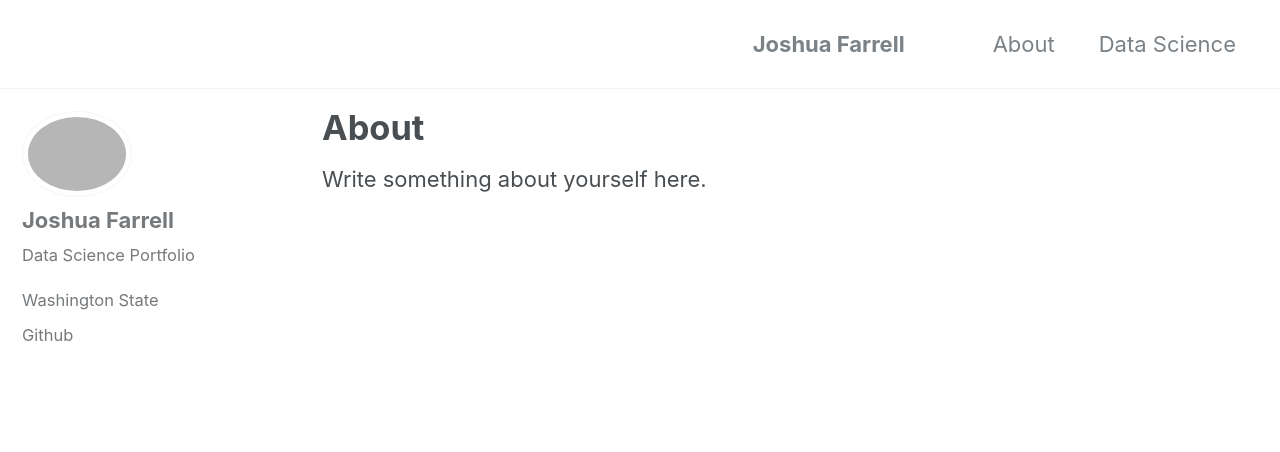
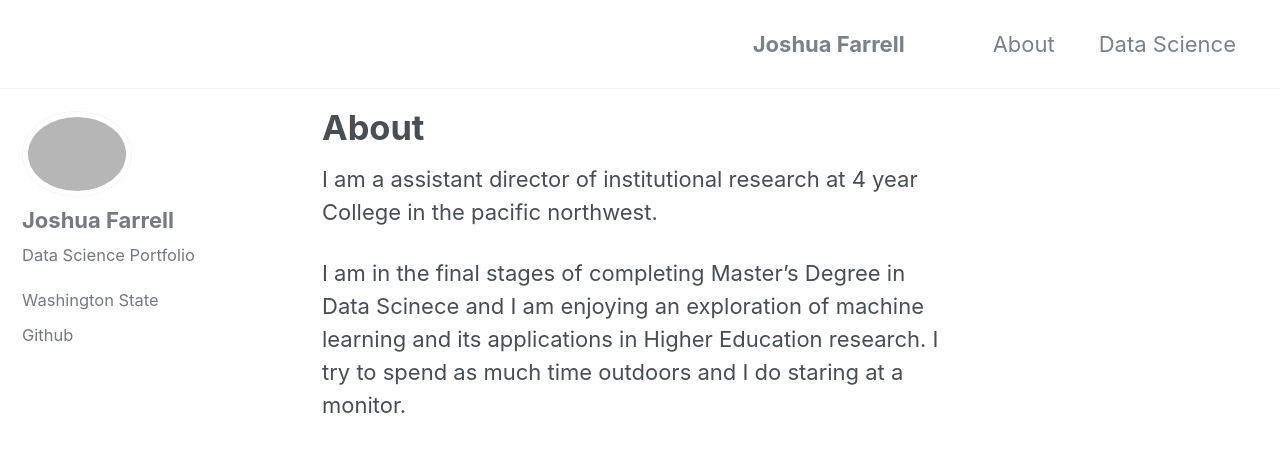
Before and after one commit to joshua-farrell/joshua-farrell.github.io, a Jekyll site: the page built from _pages/about.md, in a window 1280 px wide and 900 px high. Shown: the top 452 px of the window. Built offline with Jekyll 4.4.1, drawn with Linux system fonts in a browser that asks for light colours.

Commit message:
Update about.md

```diff
--- a/_pages/about.md
+++ b/_pages/about.md
@@ -3,4 +3,6 @@ title: "About"
 permalink: /about/
 ---
 
-Write something about yourself here.
+I am a assistant director of institutional research at 4 year College in the pacific northwest.
+
+I am in the final stages of completing Master's Degree in Data Scinece and I am enjoying an exploration of machine learning and its applications in Higher Education research. I try to spend as much time outdoors and I do staring at a monitor.
```
